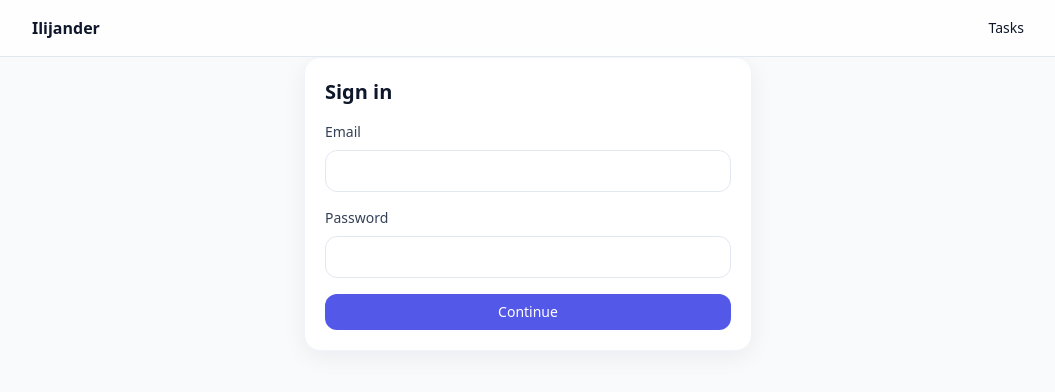
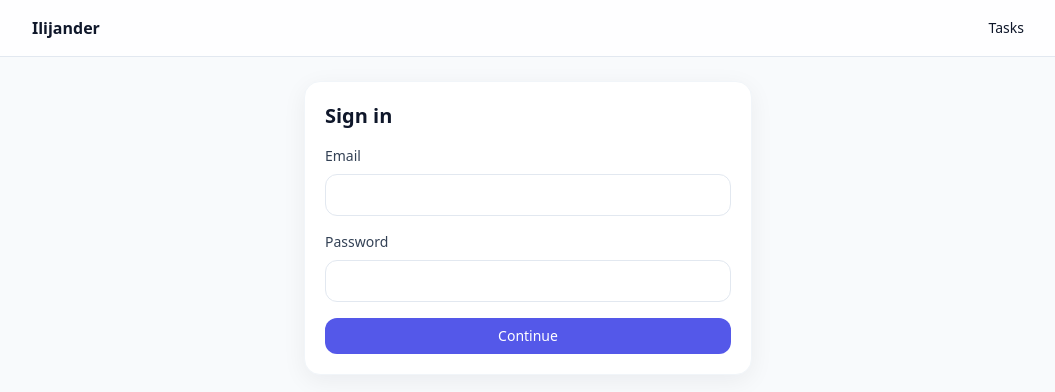
Before and after one commit to ilijaIR13/ilijander, a Next.js app: page /login in a window 1280 px wide. Shown: the top 392 px of the page, without its empty margins (112-1167 px from the left). Built offline with nearby package versions, Linux system fonts and the light colour scheme.

Commit message:
Update Container.tsx

```diff
--- a/src/components/Container.tsx
+++ b/src/components/Container.tsx
@@ -1,5 +1,3 @@
-
-import { ReactNode } from 'react'
-export default function Container({ children }: { children: ReactNode }) {
-  return <div className="mx-auto max-w-4xl px-4 sm:px-6 lg:px-8">{children}</div>
+export default function Container({ children }: { children: React.ReactNode }) {
+  return <div className="mx-auto max-w-5xl px-4 py-6">{children}</div>;
 }
```
